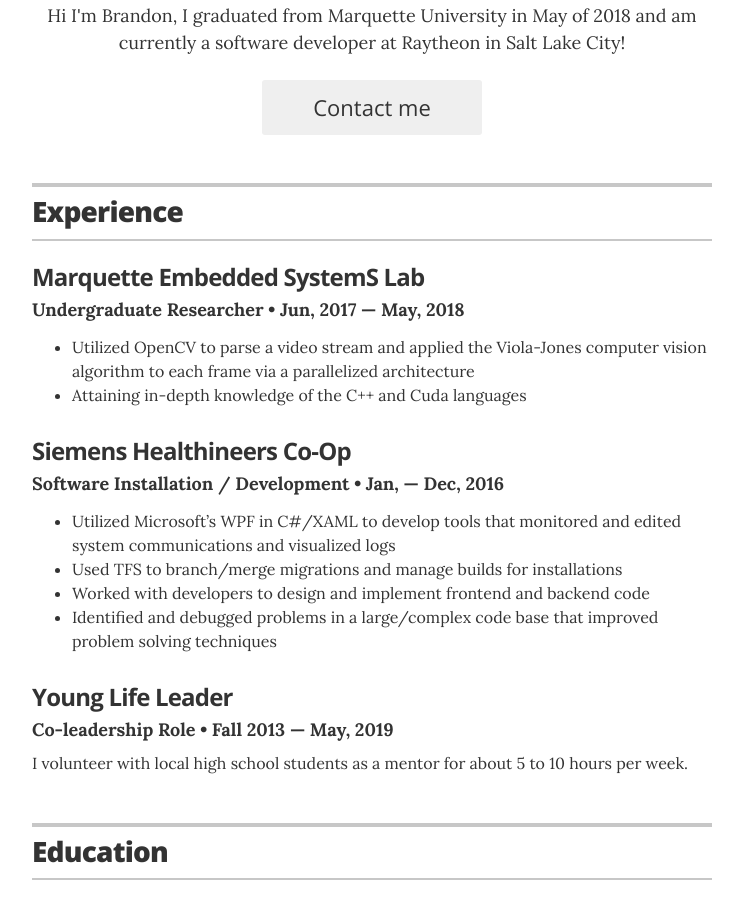
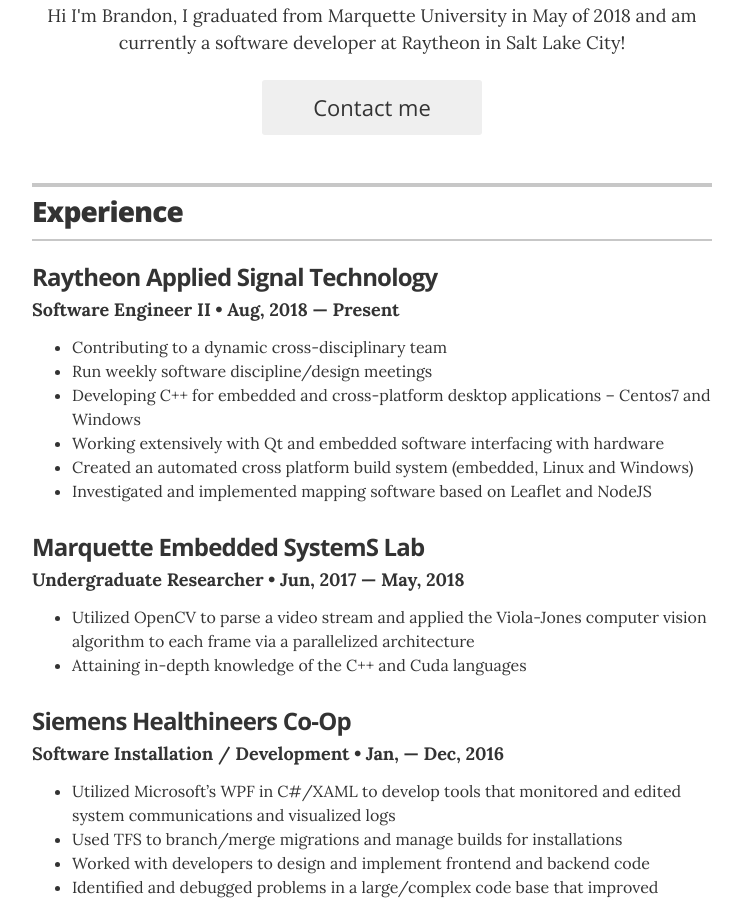
Before and after one commit to bkupz/resume, a Jekyll site: the page built from index.html, in a window 1280 px wide and 900 px high, scrolled down 401 px. Shown: the whole window, without its empty margins (268-1011 px from the left). Built offline with Jekyll 4.4.1, drawn with Linux system fonts in a browser that asks for light colours.

Commit message:
Updating Experience

```diff
--- a/_data/experience.yml
+++ b/_data/experience.yml
@@ -1,5 +1,18 @@
 # Jobs
 # Springfield Nuclear Power Plant
+- company: Raytheon Applied Signal Technology
+  position: Software Engineer II
+  duration: Aug, 2018 &mdash; Present
+  summary:  <ul class="resume-item-list">
+              <li>Contributing to a dynamic cross-disciplinary team</li>
+              <li>Run weekly software discipline/design meetings</li>
+              <li>Developing C++ for embedded and cross-platform desktop applications – Centos7 and Windows</li>
+              <li>Working extensively with Qt and embedded software interfacing with hardware</li>
+              <li>Created an automated cross platform build system (embedded, Linux and Windows)</li>
+              <li>Investigated and implemented mapping software based on Leaflet and NodeJS</li>
+            </ul>
+
+
 - company: Marquette Embedded SystemS Lab
   position: Undergraduate Researcher
   duration: Jun, 2017 &mdash; May, 2018
```
